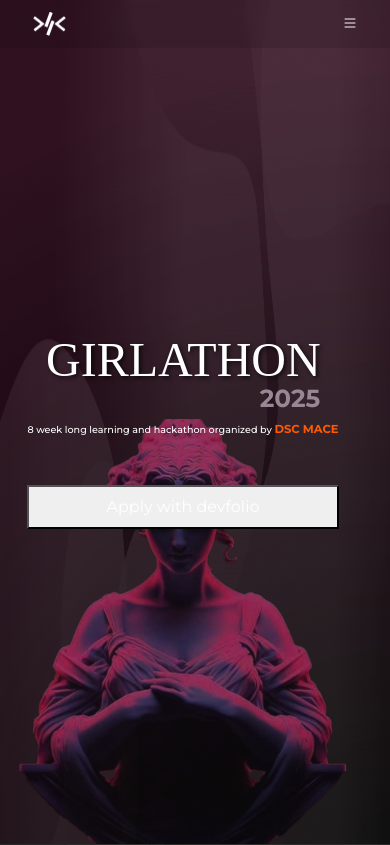
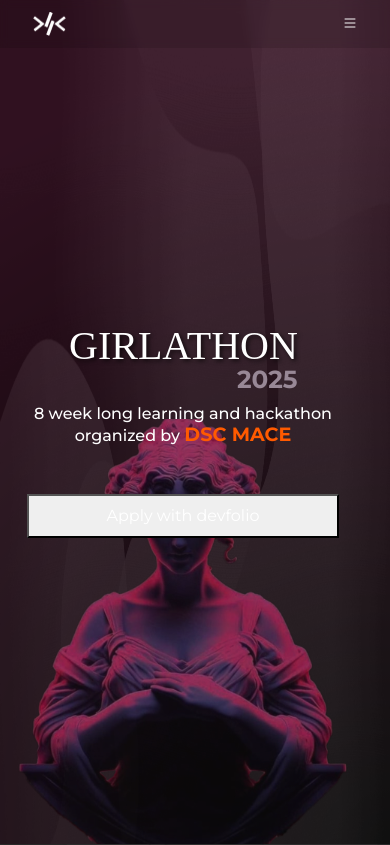
Before and after one commit to Jithin-caz/Girlathon24, a React (Vite) app: page / in a window 390 px wide. Shown: the top 845 px of the page. Built offline with nearby package versions, Linux system fonts and the light colour scheme; a web font is replaced by a local one.

Commit message:
made hero section responsive

```diff
--- a/src/App.css
+++ b/src/App.css
@@ -277,9 +277,28 @@ letter-spacing: -10px;
     .hero::before{
         background-position: 50% 100%;
     }
+    .desc .typing-animation {
+      font-size: 1.1rem;
+      white-space: normal;
+      overflow: visible;
+      animation: none;
+    }
 }
 
-
+@media(max-width: 410px){
+  .title h1{
+    font-size: 2.5rem;
+  }
+  .right{
+    margin: 0 auto;
+    width: 100%;
+    padding-left: 0;
+    padding-right: 0;
+  }
+  .desc .typing-animation {
+    font-size: 1rem;
+  }
+}
 
 .values .box {
   padding: 30px;
```
